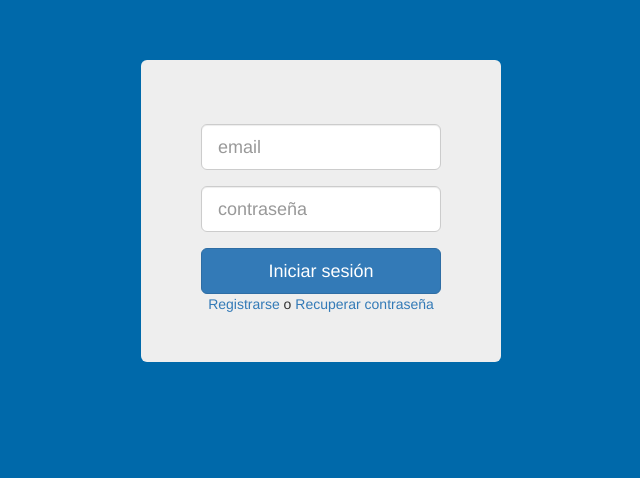
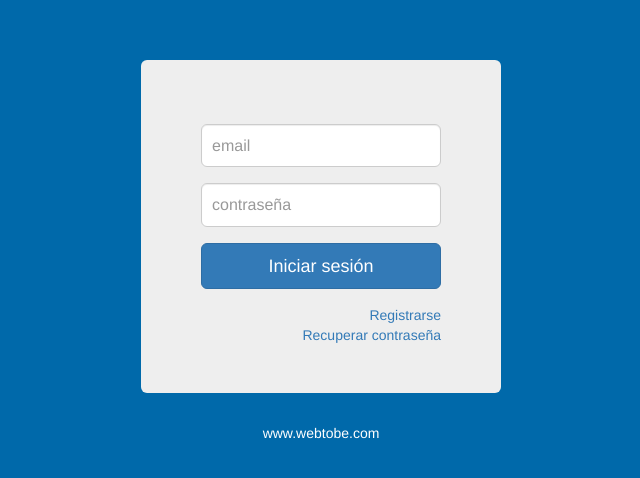
Before and after one commit to rcerqueira11/Shsa, a Django app: page /registro/login in a window 1280 px wide. Shown: the top 478 px of the page, without its empty margins (319-959 px from the left). Run offline with Django 3.2, Linux system fonts and the light colour scheme; some libraries are stand-ins or nearby versions.

Commit message:
Registro webtobe

```diff
--- a/static/css/registro/login.css
+++ b/static/css/registro/login.css
@@ -20,7 +20,20 @@ body {
 	margin-top: 60px;
 }
 
-input{
+form input{
 	font-size: 18px;
 	margin: 16px 0;
 }
+
+.letter {
+	font-size: 18px;
+	margin: 16px 0;
+}
+
+
+.form-control {
+	  position: relative;
+	  font-size: 16px;
+	  height: auto;
+	  padding: 10px;
+}
--- a/templates/index.html
+++ b/templates/index.html
@@ -26,9 +26,9 @@
 		<input type="email" name="email" placeholder="email" class="form-control input-lg" required/>
 		<input type="password" name="password" placeholder="contraseña" class="form-control input-lg" id="password" required/>
 
-		<button type="submit" name="submit" class="btn btn-lg btn-primary btn-block">Iniciar sesión</button>
+		<button type="submit" name="submit" class="btn btn-lg btn-primary btn-block letter" >Iniciar sesión</button>
 		 <div >
-		 	<center><a href="#">Registrarse</a> o <a href="#">Recuperar contraseña</a></center>
+		 	<div align="right"><a href="#">Registrarse</a> <br> <a href="#">Recuperar contraseña</a></div>
 
 		 </div>
 
@@ -64,7 +64,9 @@
 
 
 
-
+<footer class="footer">
+	<center><a href="#" style="color:white;">www.webtobe.com</a></center>
+</footer>
 
 
 
```
Also changed, not shown: 2 other files.
